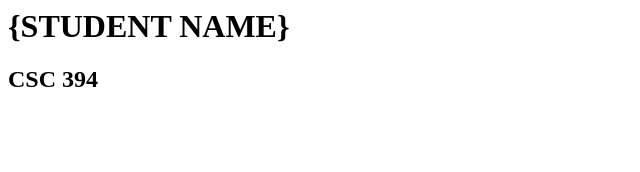
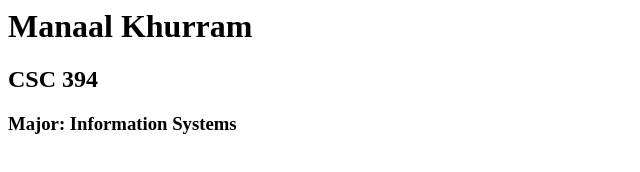
Before and after one commit to m4naal/csc-394-assignment-1, a plain HTML site: page index.html in a window 1280 px wide. Shown: the whole page, without its empty margins (0-640 px from the left). Drawn offline with Linux system fonts and the light colour scheme.

Commit message:
Update index.html

```diff
--- a/index.html
+++ b/index.html
@@ -3,7 +3,8 @@
     <title>Manaal Khurram's Home Page</title>
   </head>
   <body>
-    <h1>{STUDENT NAME}</h1>
+    <h1>Manaal Khurram</h1>
     <h2>CSC 394</h2>
+    <h3>Major: Information Systems</h3>
   </body>
 </html>
```
